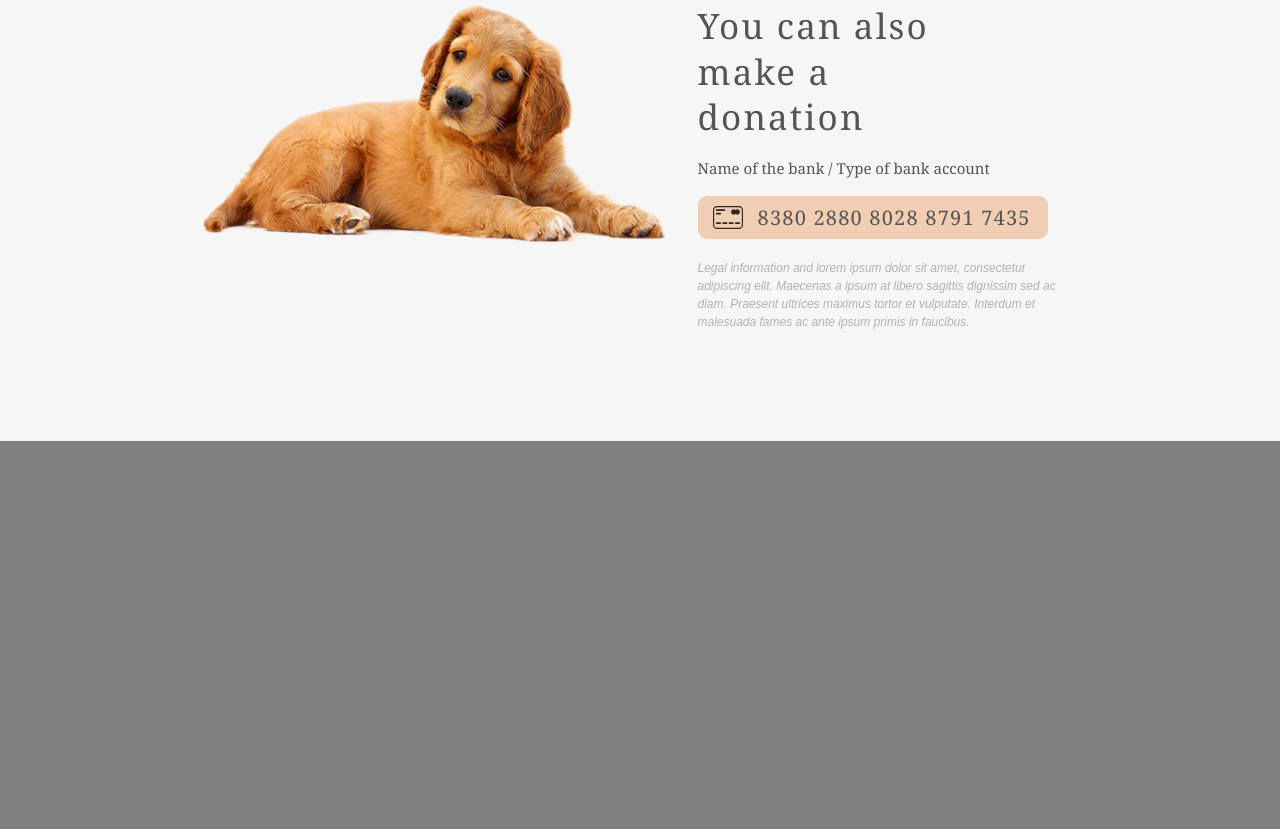
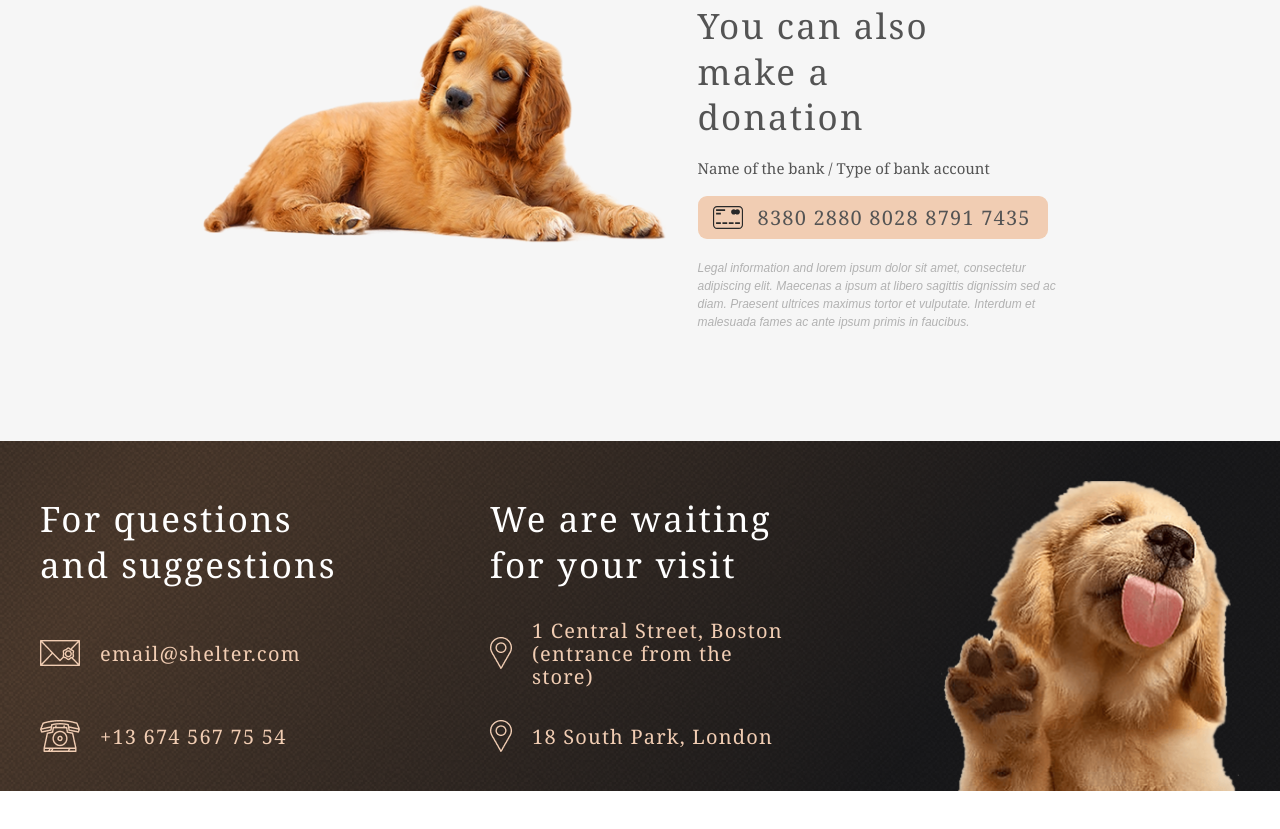
Before and after one commit to Azat-Farmanyan/shelter, a plain HTML site: page pages/main/index.html in a window 1280 px wide. Shown: the part 3122-3951 px from the top of the page. After the commit the page ends 3913 px from the top, so only its background shows below. Drawn offline with Linux system fonts and the light colour scheme.

Commit message:
feat: creat footer

```diff
--- a/pages/main/index.html
+++ b/pages/main/index.html
@@ -297,12 +297,36 @@
          </div>
       </div>
    </div>
-
-   <div class="gray">
-      <br><br><br><br><br><br><br><br><br><br><br><br><br><br><br><br><br><br><br><br><br><br><br><br><br><br><br><br><br><br><br><br><br><br><br><br><br><br><br><br><br><br><br><br><br><br><br><br><br><br>
-   </div>
-
-
+   <!-- Footer -->
+   <footer class="footer">
+      <div class="content">
+         <div class="footer-body">
+            <div class="footer-question-block">
+               <div class="question-block-title">For questions and suggestions</div>
+               <div class="footer-email">
+                  <div class="footer-email-logo"><img src="../../assets/icons/mail.png" alt="email logo"></div>
+                  <div class="footer-email-text">email@shelter.com</div>
+               </div>
+               <div class="footer-tel">
+                  <div class="footer-tel-logo"><img src="../../assets/icons/phone.png" alt="phone logo"></div>
+                  <div class="footer-tel-text">+13 674 567 75 54</div>
+               </div>
+            </div>
+            <div class="footer-address-block">
+               <div class="address-block-title">We are waiting for your visit</div>
+               <div class="footer-address-1">
+                  <div class="footer-address-logo-1"><img src="../../assets/icons/pin.png" alt="GPS logo"></div>
+                  <div class="footer-address-text-1">1 Central Street, Boston (entrance from the store)</div>
+               </div>
+               <div class="footer-address-2">
+                  <div class="footer-address-logo-2"><img src="../../assets/icons/pin.png" alt="GPS logo"></div>
+                  <div class="footer-address-text-2">18 South Park, London </div>
+               </div>
+            </div>
+            <div class="footer-photo"><img src="../../assets/images/footer-puppy.png" alt="Puppy dog photo"></div>
+         </div>
+      </div>
+   </footer>
    <script src="./script.js"></script>
 </body>
 
--- a/pages/main/style.css
+++ b/pages/main/style.css
@@ -1058,13 +1058,74 @@ body {
     text-align: center;
   }
 }
-/*--------------------*/
+/*-------End of Donation Block-------------*/
 
-.gray {
-  background-color: gray;
-  height: 100%;
+
+/*---------Footer-----------*/
+
+  .footer {
+    background: url(../../assets/images/footer-gradient-background.png) 0 0 no-repeat;
+    background-size: cover;
+    font-family: 'Georgia';
+
+  }
+  .footer-body {
+    display: flex;
+    justify-content: space-between;
+    flex-wrap: wrap;
+    padding-top: 40px;
+    padding: 40px 15px 0;
+  }
+  .footer-question-block,
+  .footer-address-block{
+    display: flex;
+    flex-direction: column;
+    align-content: space-between;
+
+    padding-top: 15px;
+    max-width: 302px;
+    min-height: 234px;
+  }
+  .question-block-title,
+  .address-block-title{
+    font-size: 35px;
+    line-height: 130%;
+    letter-spacing: 0.06em;
+    color: #FFFFFF;
+    margin-bottom: 43px;
+  }
+  .footer-email,
+  .footer-tel,
+  .footer-address-1,
+  .footer-address-2 {
+    display: flex;
+    align-items: center;
+    height: 46px;
+    /* min-height: 46px; */
+  }
+  .footer-email-logo img,
+  .footer-tel-logo img,
+  .footer-address-logo-1 img,
+  .footer-address-logo-2 img{
+    max-width: 40px;
+    margin-right: 20px;
+  }
+  .footer-email-text,
+  .footer-tel-text,
+  .footer-address-text-1,
+  .footer-address-text-2 {
+    font-size: 20px;
+    line-height: 115%;
+    letter-spacing: 0.06em;
+    color: #F1CDB3;
+  }
+.footer-email,
+.footer-address-1{
+  margin-bottom: 37px;
 }
-.gray2 {
-  background-color: gray;
-  min-height: 150px;
-}
+
+.footer-photo img {
+  max-width: 300px;
+  width: 100%;
+  }
+/*-------End of footer -------------*/
```
Also changed, not shown: assets/icons/mail.png (added), assets/icons/phone.png (added), assets/icons/pin.png (added), assets/images/footer-gradient-background.png (added), assets/images/footer-puppy.png (added).
